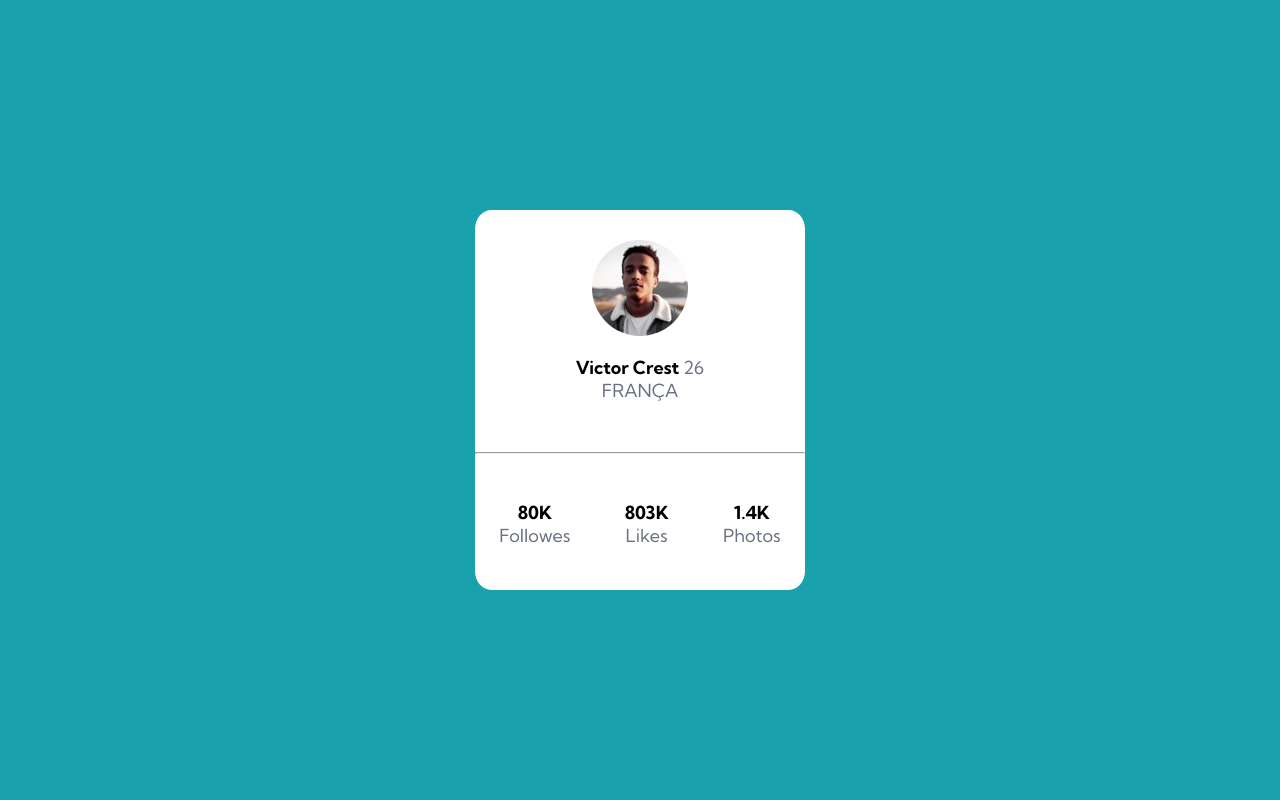
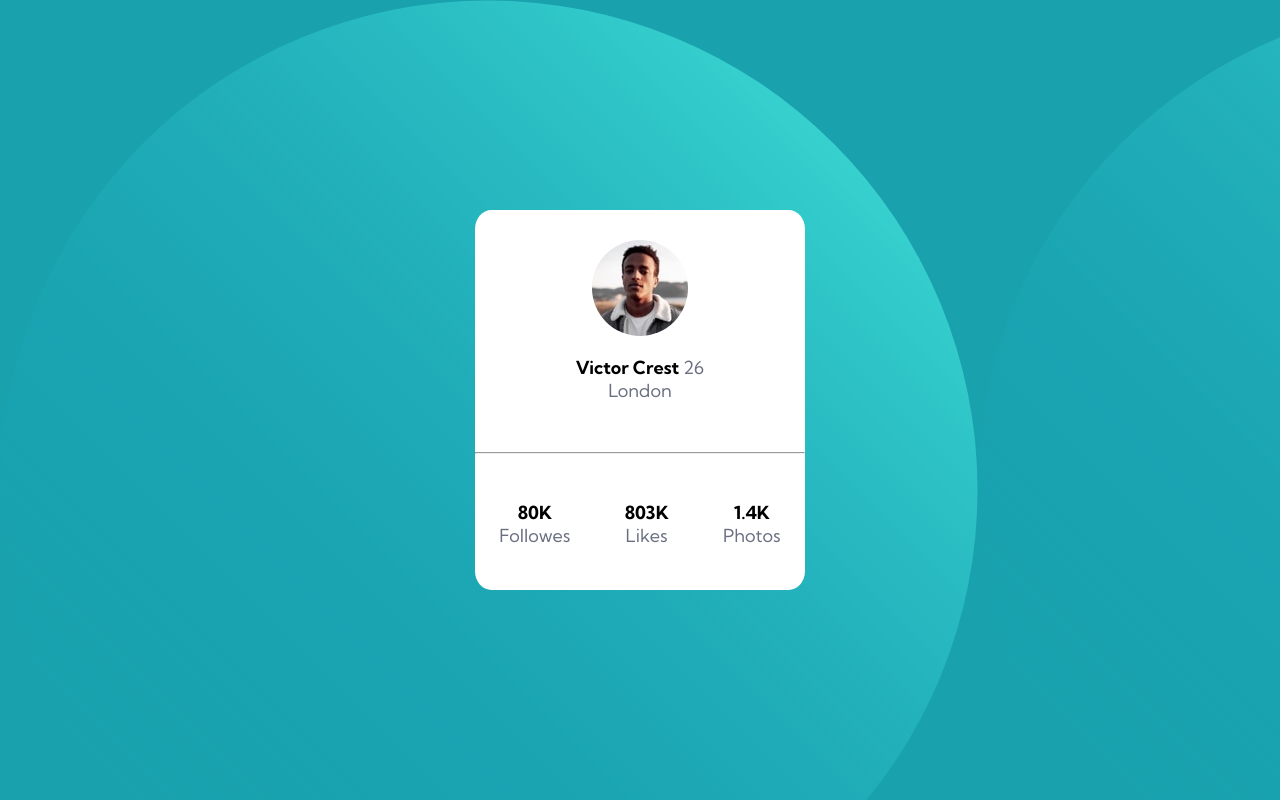
Before and after one commit to andreia-tofoli/aula-cartao-perfil, a plain HTML site: page index.html in a window 1280 px wide. Drawn offline with Linux system fonts and the light colour scheme.

Commit message:
altacao readme

```diff
--- a/index.html
+++ b/index.html
@@ -19,7 +19,7 @@
       <div class="dados-pessoais">
         <img src="./src/images/image-victor.jpg" alt="foto-perfil">
         <p>Victor Crest <span class="idade">26</span></p>
-        <span class="cidade">FRANÇA</span>
+        <span class="cidade">London</span>
       </div>
       <hr>
       <ul class="dados-numericos">
--- a/src/css/style.css
+++ b/src/css/style.css
@@ -5,6 +5,7 @@ body {
 
 .container {
     background-color: var(--background-color-fundo);
+    background-image:url(../images/bg-pattern-top.svg);
     height: 100vh;
     display: flex;
     justify-content: center;
```
Also changed, not shown: design/desktop.png (added), design/mobile.png (added), 1 other file.
